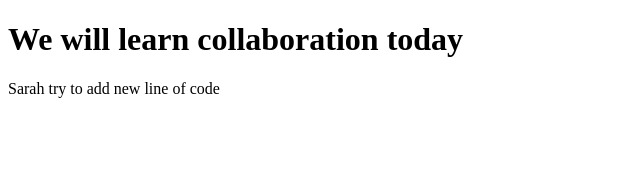
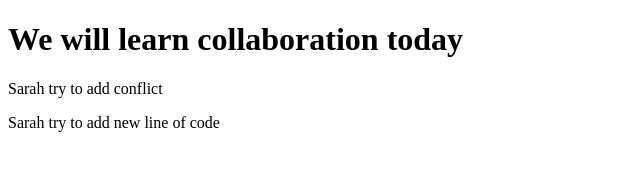
Before and after one commit to impactbyte-mizuchi/5-collaboration, a plain HTML site: page index.html in a window 1280 px wide. Shown: the whole page, without its empty margins (0-640 px from the left). Drawn offline with Linux system fonts and the light colour scheme; files whose address does not match are found by name.

Commit message:
Add conflict

```diff
--- a/index.html
+++ b/index.html
@@ -11,6 +11,7 @@
 
 <body>
     <h1>We will learn collaboration today</h1>
+    <p>Sarah try to add conflict</p>
     <p>Sarah try to add new line of code</p>
 </body>
 
```
